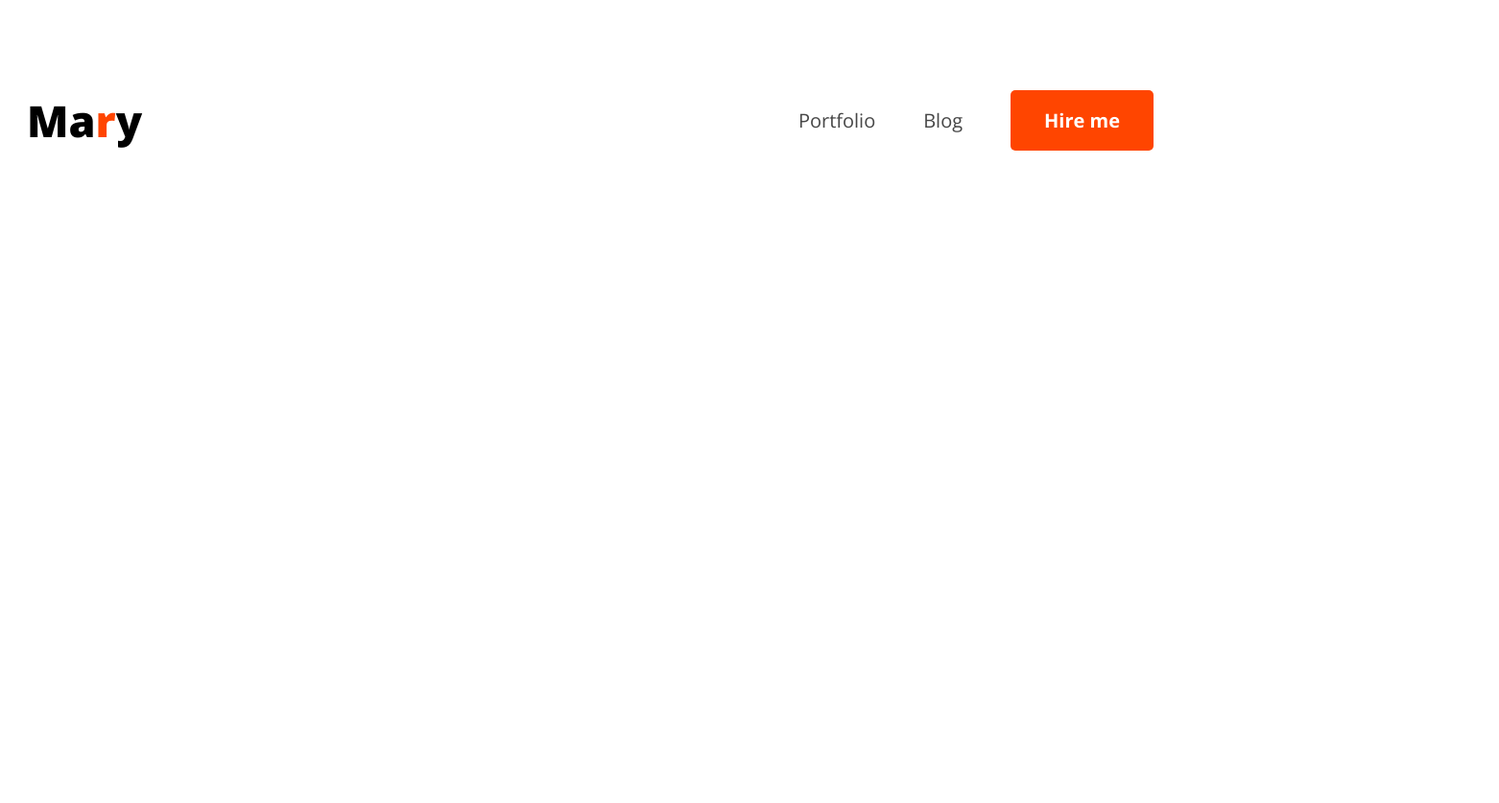
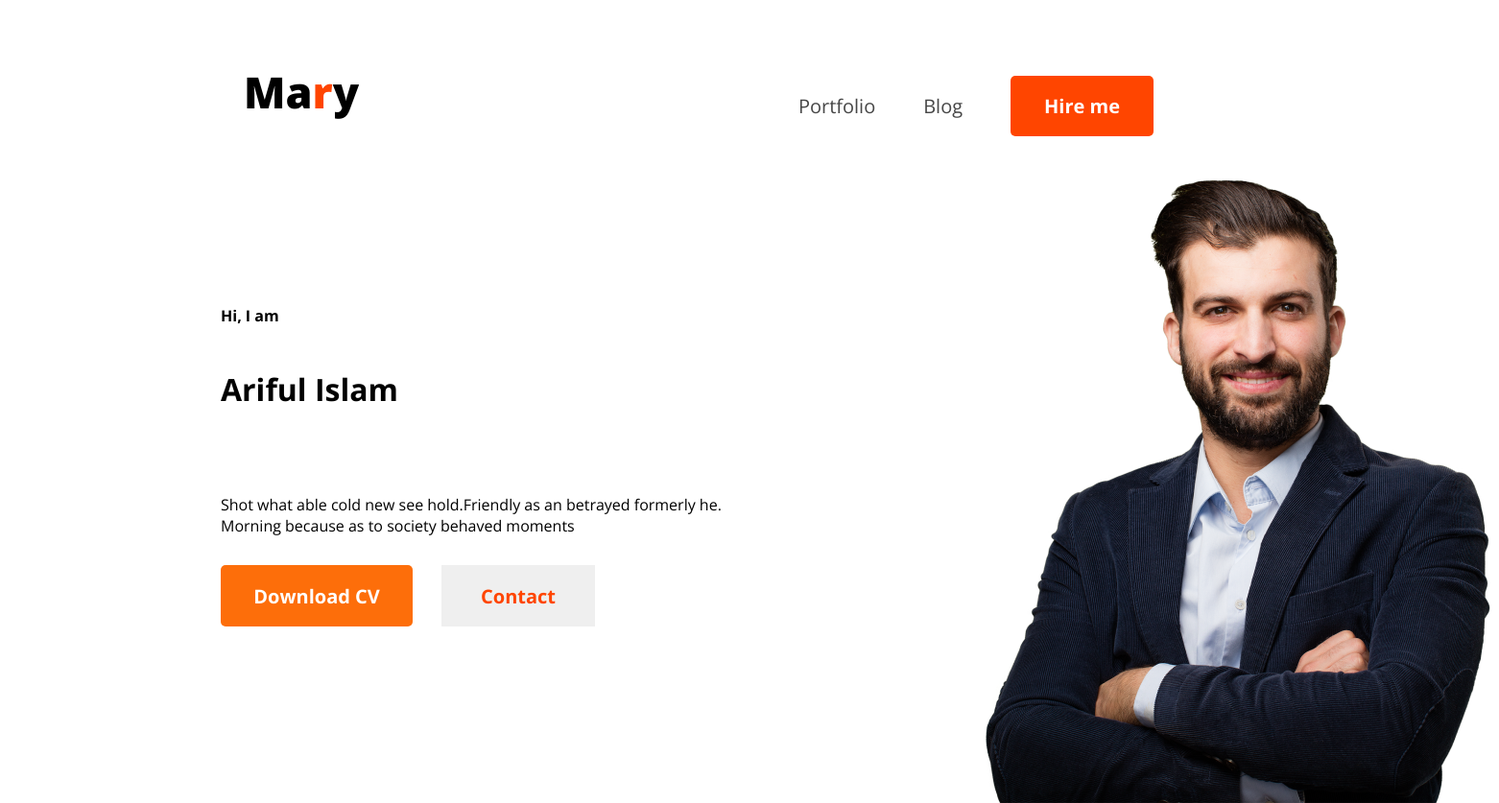
Before and after one commit to irabby91/My-first-portfolio, a plain HTML site: page index.html in a window 1280 px wide. Shown: the whole page at 96% size, 1562 px wide, since content can reach past the window. Before the commit the page ends 800 px from the top, so only its background shows below. Drawn offline with nearby package versions, Linux system fonts and the light colour scheme.

Commit message:
Added pictures

```diff
--- a/Styles/styles.css
+++ b/Styles/styles.css
@@ -22,6 +22,8 @@ nav {
     line-height: 61px;
     letter-spacing: 0%;
     text-align: left;
+    margin-left: 226px;
+    margin-top: 15px;
 }
 
 .r-color {
@@ -57,5 +59,86 @@ nav ul {
     font-family: open sans;
     border-radius: 5px;
     border: none;
+    line-height: 27px;
+    letter-spacing: 0%;
 
 }
+.header{
+    background-image: url('../images/developer.png') url('../images/header_bg.png');
+    background-repeat: no-repeat;
+    background-position: top left, bottom right;
+}
+
+.banner-greet {
+    /* Hi, I am */
+    position: absolute;
+    width: 177px;
+    height: 61px;
+    left: 230px;
+    right: 178px;
+    top: 297px;
+    bottom: -96px;
+}
+
+.banner-name {
+    /* Ariful Isllam */
+    position: absolute;
+    width: 498px;
+    height: 116px;
+    left: 230px;
+    right: -143px;
+    top: 363px;
+    bottom: -217px;
+}
+
+.banner-para {
+    position: absolute;
+    width: 585px;
+    height: 60px;
+    left: 230px;
+    right: -230px;
+    top: 499px;
+    bottom: -297px;
+}
+
+.banner-img {
+    position: absolute;
+    width: 584px;
+    height: 676px;
+    left: 978px;
+    right: 38px;
+    top: 161px;
+    bottom: 3419px;
+}
+
+.bt-cv {
+    position: absolute;
+    width: 200px;
+    height: 64px;
+    left: 230px;
+    right: -230px;
+    top: 589px;
+    bottom: -589px;
+    border-radius: 5px;
+    background: rgb(253, 110, 10);
+    border: none;
+    color: white;
+    font-family: Open Sans;
+    font-size: 20px;
+    font-weight: 700;
+}
+
+.btn-contact {
+    position: absolute;
+    width: 160px;
+    height: 64px;
+    left: 460px;
+    right: -35px;
+    top: 589px;
+    bottom: -297px;
+    color: orangered;
+    font-family: Open Sans;
+    border: orangered;
+    font-size: 20px;
+    font-weight: 700;
+}
--- a/index.html
+++ b/index.html
@@ -15,16 +15,30 @@
 </head>
 
 <body class="open-sans-mary">
-    <sec>
+    <header class="header">
         <nav>
-            <h3 class="nav-title" >Ma<span class="r-color">r</span>y</h3>
+            <h3 class="nav-title">Ma<span class="r-color">r</span>y</h3>
             <ul>
                 <li><a href="" class="dark-2">Portfolio</a></li>
                 <li><a href="" class="dark-2">Blog</a></li>
                 <li><a href=""><button class="btn-primary">Hire me</button></a></li>
             </ul>
         </nav>
-    </sec>
+
+        <div class="banner">
+            <div class="banner-content">
+                <h4 class="banner-greet">Hi, I am</h4>
+                <h1 class="banner-name">Ariful Islam</h1>
+                <p class="banner-para"> Shot what able cold new see hold.Friendly as an betrayed formerly he. Morning
+                    because as to society behaved moments</p>
+            </div>
+            <button class="bt-cv">Download CV</button>
+            <button class="btn-contact"><span class="btn-text2">Contact</span></button>
+            <img src="images/hardy.png" alt="" class="banner-img">
+
+        </div>
+
+    </header>
 </body>
 
 </html>
```
